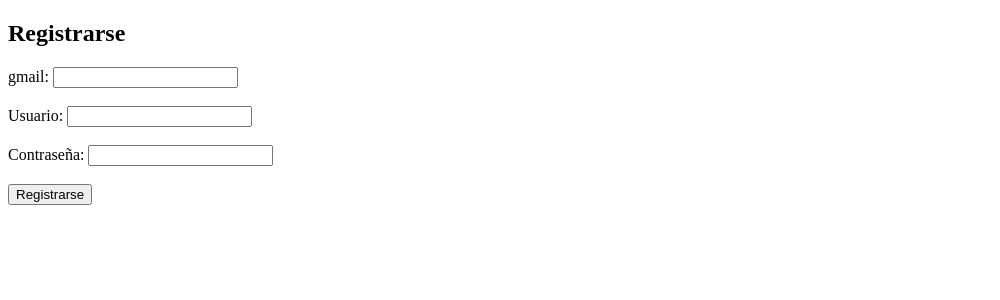
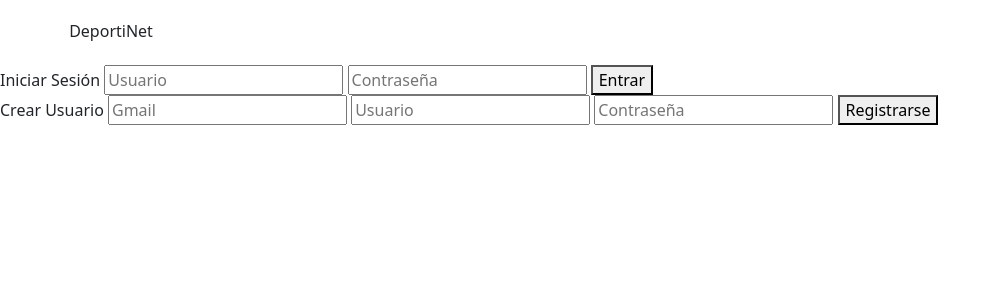
Before and after one commit to Fanicuki/deportinet, a PHP site: page /register.php in a window 1280 px wide. Shown: the top 300 px of the page, without its empty margins (0-1000 px from the left). Run offline with PHP 8.4, Linux system fonts and the light colour scheme.

Commit message:
Revert "aaa"
This reverts commit b867730e405309a860d1dad39c13e3536e7e22cb.

```diff
--- a/crear_pedido.php
+++ b/crear_pedido.php
@@ -31,13 +31,13 @@ try {
     }
 
     $stmt = $conn->prepare("UPDATE Pedidos SET total = ? WHERE id_pedido = ?");
-    $stmt->bind_param("i", $total, $id_pedido);
+    $stmt->bind_param("di", $total, $id_pedido);
     $stmt->execute();
 
     $conn->commit();
-    echo "Pedido creado";
+    echo "Pedido creado con éxito.";
 } catch (Exception $e) {
     $conn->rollback();
-    echo "Error" . $e->getMessage();
+    echo "Error al crear el pedido: " . $e->getMessage();
 }
 ?>
--- a/logeo.php
+++ b/logeo.php
@@ -5,7 +5,7 @@
 <link href="https://cdn.jsdelivr.net/npm/bootstrap@5.3.3/dist/css/bootstrap.min.css" rel="stylesheet" integrity="sha384-QWTKZyjpPEjISv5WaRU9OFeRpok6YctnYmDr5pNlyT2bRjXh0JMhjY6hW+ALEwIH" crossorigin="anonymous">
 <link rel="stylesheet" type="text/css" href="slide navbar style.css">
 <link href="https://fonts.googleapis.com/css2?family=Jost:wght@500&display=swap" rel="stylesheet">
-
+<link rel="stylesheet" href="css/.css">
 <meta http-equiv="Content-Type" content="text/html; charset=utf-8">
 
 <div class="contenedor">
--- a/register.php
+++ b/register.php
@@ -1,42 +1,38 @@
-<!DOCTYPE html>
-<html lang="es">
-<head>
-    <meta charset="UTF-8">
-    <meta name="viewport" content="width=device-width, initial-scale=1.0">
-    <title>Registrarse</title>
-</head>
-<body>
-    <h2>Registrarse</h2>
-    <form action="register.php" method="post">
-        <label for="nombre">gmail:</label>
-        <input type="text" id="nombre" name="nombre" required><br><br>
-        <label for="usuario">Usuario:</label>
-        <input type="text" id="usuario" name="usuario" required><br><br>
-        <label for="contraseña">Contraseña:</label>
-        <input type="password" id="contraseña" name="contraseña" required><br><br>
-        <button type="submit">Registrarse</button>
-    </form>
-</body>
-</html>
-
 <?php
+// Incluye el archivo de conexión a la base de datos
 include 'db.php';
 
-if ($_SERVER["REQUEST_METHOD"] == "POST") {
-    $gmail = $_POST['nombre']; // Corrected gmail field name
+// Inicializa la variable de mensaje
+$mensaje = "";
+
+// Verifica si el método de solicitud es POST
+if ($_SERVER["REQUEST_METHOD"] == "POST" && isset($_POST['accion']) && $_POST['accion'] === 'register') {
+    $nombre = $_POST['nombre'];
     $usuario = $_POST['usuario'];
     $contraseña = $_POST['contraseña'];
 
-    $contraseña_encriptada = password_hash($contraseña, PASSWORD_DEFAULT);
+    // Prepara la consulta SQL para verificar si el nombre de usuario ya existe
+    $sql = "SELECT id FROM Usuarios WHERE usuario = ?";
+    $stmt = $conn->prepare($sql);
+    $stmt->bind_param("s", $usuario);
+    $stmt->execute();
+    $stmt->store_result();
 
-    $sql = "INSERT INTO Usuarios (gmail, usuario, contraseña) VALUES (?, ?, ?)"; // Removed extra placeholder
-    $stmt = $conn->prepare($sql);
-    $stmt->bind_param("sss", $gmail, $usuario, $contraseña_encriptada); // Adjusted parameter count
-
-    if ($stmt->execute()) {
-        echo "Usuario registrado correctamente.";
+    if ($stmt->num_rows > 0) {
+        $mensaje = "El usuario ya existe.";
     } else {
-        echo "Error al registrar usuario: " . $stmt->error;
+        // Si el nombre de usuario no existe, inserta el nuevo usuario en la base de datos
+        $contraseña_encriptada = password_hash($contraseña, PASSWORD_DEFAULT);
+        $sql = "INSERT INTO Usuarios (gmail, usuario, contraseña) VALUES (?, ?, ?)";
+        $stmt = $conn->prepare($sql);
+        $stmt->bind_param("sss", $nombre, $usuario, $contraseña_encriptada);
+        if ($stmt->execute()) {
+            // Redirige al formulario de inicio de sesión con un mensaje de éxito
+            header("Location: logeo.php?mensaje=Usuario creado con éxito. Por favor, inicie sesión.");
+            exit();
+        } else {
+            $mensaje = "Error al registrar el usuario. Inténtelo de nuevo.";
+        }
     }
 
     $stmt->close();
@@ -44,3 +40,46 @@ if ($_SERVER["REQUEST_METHOD"] == "POST") {
 
 $conn->close();
 ?>
+<!DOCTYPE html>
+<html lang="es">
+<head>
+    <meta charset="UTF-8">
+    <meta name="viewport" content="width=device-width, initial-scale=1.0">
+    <title>Registro</title>
+    <link href="https://cdn.jsdelivr.net/npm/bootstrap@5.3.3/dist/css/bootstrap.min.css" rel="stylesheet" integrity="sha384-QWTKZyjpPEjISv5WaRU9OFeRpok6YctnYmDr5pNlyT2bRjXh0JMhjY6hW+ALEwIH" crossorigin="anonymous">
+    <link href="https://fonts.googleapis.com/css2?family=Jost:wght@500&display=swap" rel="stylesheet">
+    <link rel="stylesheet" href="./cssMain/logeo.css">
+</head>
+<body>
+    <div class="contenedor">
+        <div class="logo-container">
+            <svg width="65" height="65" fill="none" stroke="crimson" stroke-linecap="round" stroke-linejoin="round" stroke-width="1.5" viewBox="0 0 24 24" xmlns="http://www.w3.org/2000/svg">
+                <!-- SVG paths aquí -->
+            </svg>
+            DeportiNet
+        </div>
+        <div class="main">
+            <div class="login">
+                <form action="logeo.php" method="post">
+                    <label for="chk" aria-hidden="true">Iniciar Sesión</label>
+                    <input type="text" id="usuario" name="usuario" placeholder="Usuario" required>
+                    <input type="password" id="contraseña" name="contraseña" placeholder="Contraseña" required>
+                    <button type="submit">Entrar</button>
+                </form>
+            </div>
+            <div class="signup">
+                <form action="register.php" method="post">
+                    <label for="chk" aria-hidden="true">Crear Usuario</label>
+                    <input type="text" id="nombre" name="nombre" placeholder="Gmail" required>
+                    <input type="text" id="usuario" name="usuario" placeholder="Usuario" required>
+                    <input type="password" id="contraseña" name="contraseña" placeholder="Contraseña" required>
+                    <button type="submit" name="accion" value="register">Registrarse</button>
+                    <?php if ($mensaje): ?>
+                        <div class="mensaje"><?php echo $mensaje; ?></div>
+                    <?php endif; ?>
+                </form>
+            </div>
+        </div>
+    </div>
+</body>
+</html>
```
Also changed, not shown: index.php (+7 -4 lines), db.php (line endings or trailing spaces), generador.php (line endings or trailing spaces).
